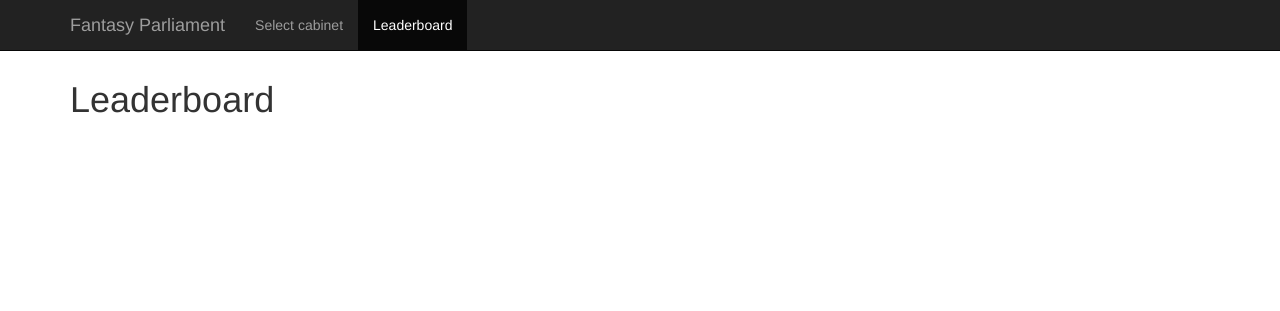
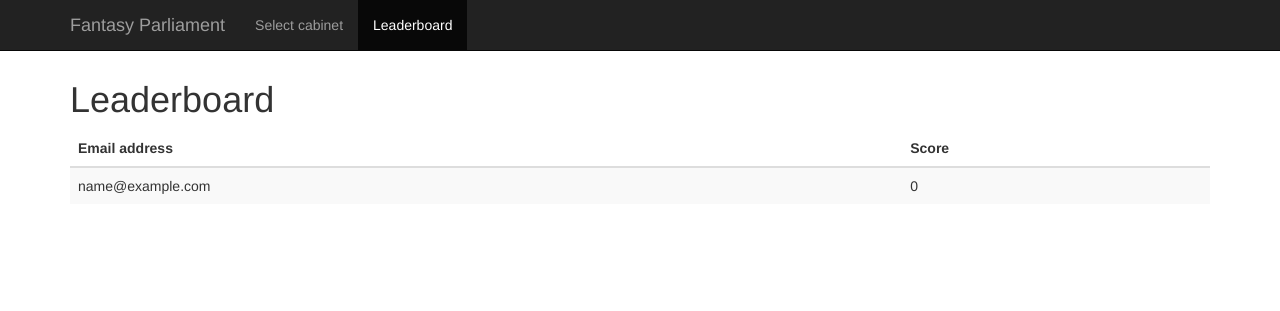
Before and after one commit to maxharlow/fantasy-parliament, a Flask app: page /leaderboard in a window 1280 px wide. Shown: the top 311 px of the page. Run offline with Flask 2, Linux system fonts and the light colour scheme; a database or web service that is not in the repository returns one stand-in record (values such as "Sample title"); some libraries are stand-ins or nearby versions.

Commit message:
Added basic leaderboard

```diff
--- a/fantasy-parliament/routes.py
+++ b/fantasy-parliament/routes.py
@@ -1,6 +1,6 @@
 # coding=utf-8
 
-from users import get_user, upsert_user
+from users import get_user, upsert_user, get_users
 from data import getData
 from flask import Flask, request, render_template
 from bson.json_util import dumps
@@ -13,7 +13,7 @@ def home():
 
 @application.route('/leaderboard')
 def leaderboard():
-    return render_template('leaderboard.html')
+    return render_template('leaderboard.html', users=get_users())
 
 @application.route('/test')
 def test():
--- a/fantasy-parliament/templates/leaderboard.html
+++ b/fantasy-parliament/templates/leaderboard.html
@@ -29,6 +29,22 @@
 
     <div class="container">
         <h1>Leaderboard</h2>
+        <table class="table table-striped">
+            <thead>
+                <tr>
+                    <th>Email address</th>
+                    <th>Score</th>
+                </tr>
+            </thead>
+            <tbody>
+                {% for user in users %}
+                    <tr>
+                        <td>{{ user.email }}</td>
+                        <td>0</td>
+                    </tr>
+                {% endfor %}
+            </tbody>
+        </table>
     </div>
 
     <script src="//ajax.googleapis.com/ajax/libs/jquery/1.10.2/jquery.min.js"></script>
--- a/fantasy-parliament/users.py
+++ b/fantasy-parliament/users.py
@@ -8,3 +8,6 @@ def upsert_user(email, user):
 
 def get_user(email):
     return db().find_one({"email": email})
+
+def get_users():
+    return db().find()
```
